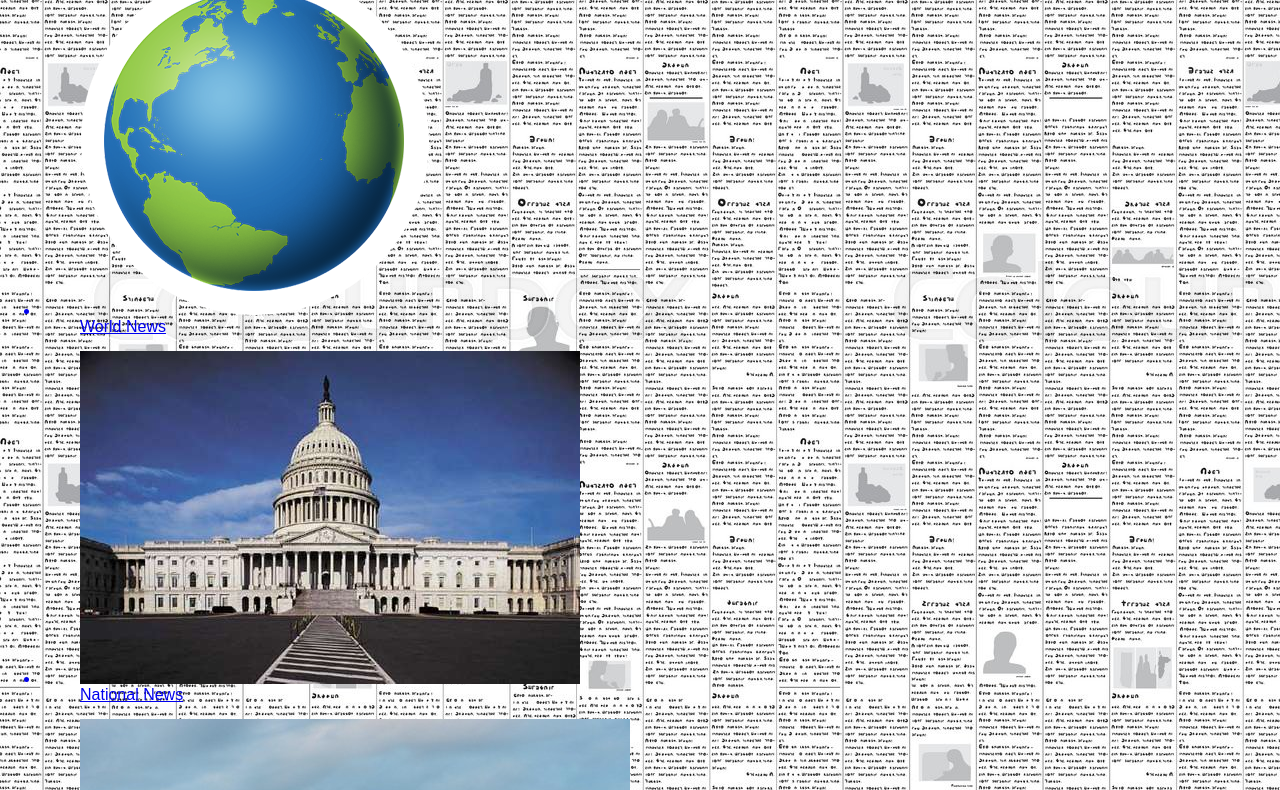
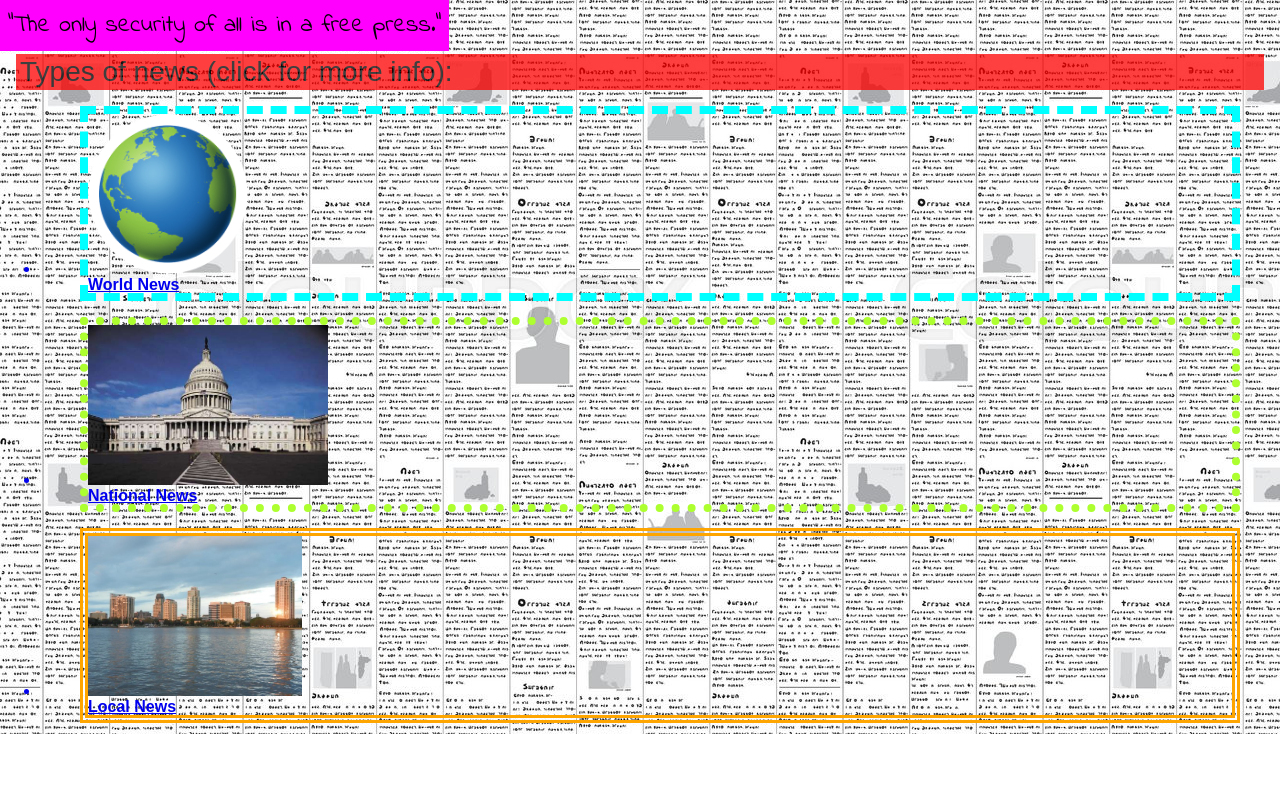
Before and after one commit to aperniciaro/hobbies-CSS, a website: page public/index.html in a window 1280 px wide. Shown: the part 98-888 px from the top of the page. After the commit the page ends 832 px from the top, so only its background shows below. Drawn offline with Linux system fonts and the light colour scheme.

Commit message:
Added id and type selectors

```diff
--- a/public/index.html
+++ b/public/index.html
@@ -5,17 +5,21 @@
     <meta name="viewport" content="width=device-width, initial-scale=1" />
     <title>Hobbies Css</title>
     <link rel="shortcut icon" href="/favicon.ico" />
+    <link
+      href="https://fonts.googleapis.com/css?family=Indie+Flower"
+      rel="stylesheet"
+    />
     <link rel="stylesheet" href="/screen.css" />
   </head>
   <body>
-    <header>News</header>
-    <q>The only security of all is in a free press.</q>
-    <header>Types of news:</header>
+    <h1>News</h1>
+    <q id="serious-quote">The only security of all is in a free press.</q>
+    <header id="ghost-header">Types of news (click for more info):</header>
     <nav>
       <ul>
         <a href="/world.html">
           <li>
-            <figure>
+            <figure id="border-a" class="centered-fig">
               <img src="/images/globe.png" alt="globe" />
               <figcaption>World News</figcaption>
             </figure>
@@ -23,7 +27,7 @@
         </a>
         <a href="/national.html">
           <li>
-            <figure>
+            <figure id="border-b">
               <img src="/images/capitol.jpg" alt="US Capitol" />
               <figcaption>National News</figcaption>
             </figure>
@@ -31,7 +35,7 @@
         </a>
         <a href="/local.html">
           <li>
-            <figure>
+            <figure id="border-c">
               <img src="/images/st pete skyline.jpg" alt="skyline" />
               <figcaption>Local News</figcaption>
             </figure>
--- a/public/screen.css
+++ b/public/screen.css
@@ -11,3 +11,74 @@ body {
   min-height: 100%;
   background-image: url('/images/newsprint.jpg');
 }
+
+img {
+  height: 10rem;
+}
+
+figcaption {
+  font-weight: bold;
+}
+
+h1 {
+  color: blue;
+  font-size: 3rem;
+}
+
+header {
+  background-color: red;
+  font-size: 1.75rem;
+  margin: 1rem;
+  padding: 0.25rem;
+}
+
+h2 {
+  background-color: gray;
+  margin: 1.25rem;
+  padding: 0.25rem;
+}
+
+#serious-quote {
+  font-family: 'Indie Flower', cursive;
+  font-size: 1.5rem;
+  background-color: fuchsia;
+  padding: 0.5rem;
+}
+
+#border-a {
+  border-color: aqua;
+  border-style: dashed;
+  border-width: 0.5rem;
+}
+
+#border-b {
+  border-color: greenyellow;
+  border-style: dotted;
+  border-width: 0.5rem;
+}
+
+#border-c {
+  border-color: orange;
+  border-style: double;
+  border-width: 0.5rem;
+}
+
+#ghost-header {
+  opacity: 0.75;
+}
+
+.green-fig {
+  background-color: green;
+}
+
+.yellow-fig {
+  background-color: yellow;
+}
+
+.pink-fig {
+  background-color: pink;
+}
+
+.centered-fig {
+  align-content: center;
+}
```
Also changed, not shown: public/local.html (+3 -3 lines), public/national.html (+3 -3 lines), public/world.html (+3 -3 lines).
